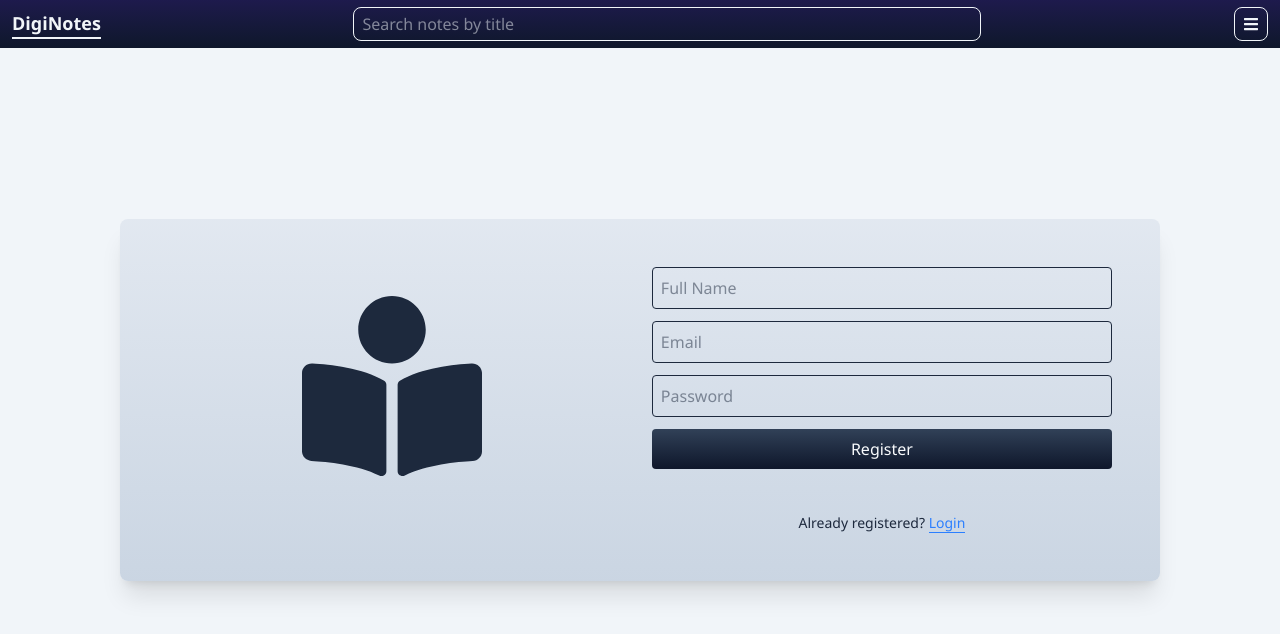
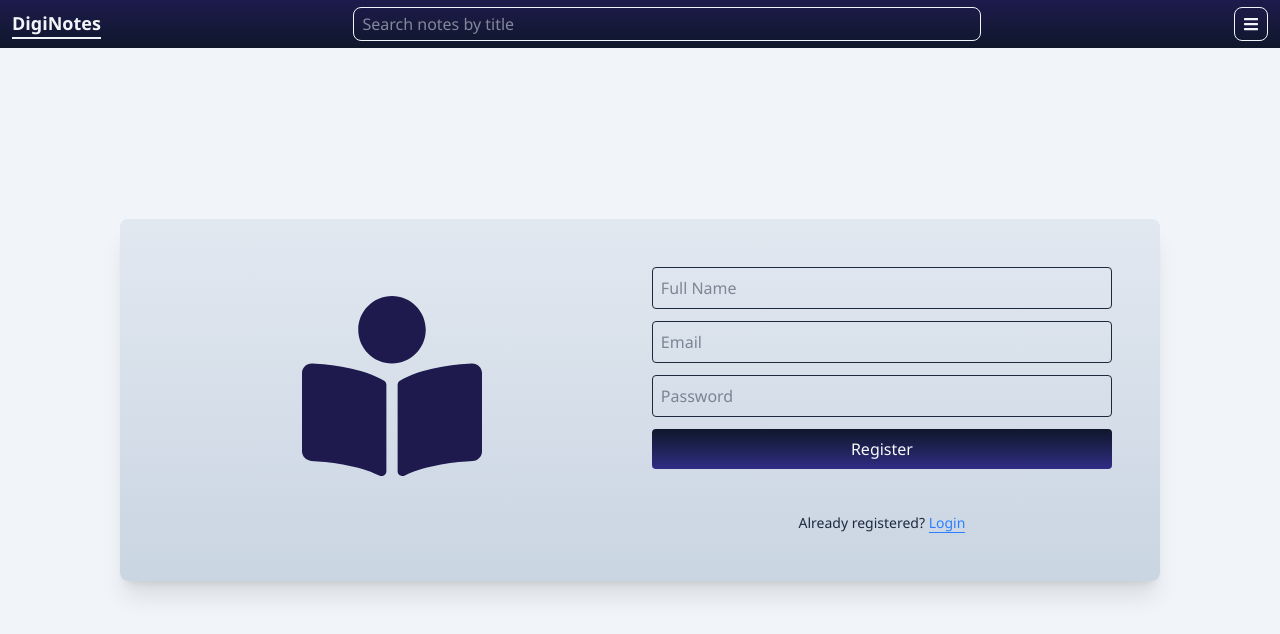
Before and after one commit to koushik2411/DigiNotes, a Next.js app: page /register in a window 1280 px wide. Shown: the top 634 px of the page. Built offline with nearby package versions, Linux system fonts and the light colour scheme.

Commit message:
UI pdates on login and resgister pages

```diff
--- a/src/app/login/page.jsx
+++ b/src/app/login/page.jsx
@@ -77,7 +77,7 @@ function Login() {
             <div className={` w-11/12 md:w-10/12 max-w-260 p-3 md:p-6 lg:p-9 flex flex-col lg:flex-row gap-3 rounded-lg bg-linear-to-b from-slate-200 to-slate-300 text-slate-800 lg:items-center lg:justify-center shadow-xl`}>
 
                 {/* Icon div */}
-                <div className=" w-full text-9xl lg:text-[180px] flex justify-center items-center text-slate-800">
+                <div className=" w-full text-9xl lg:text-[180px] flex justify-center items-center text-indigo-950">
                     <FaUserShield/>
                 </div>
 
@@ -109,7 +109,7 @@ function Login() {
 
                         <button
                           type="submit"
-                          className={` p-2 rounded bg-linear-to-b from-slate-700 to-slate-900 text-slate-50`}
+                          className={` p-2 rounded bg-linear-to-b from-slate-900 to-indigo-900 text-slate-50`}
                         >
                             Login
                         </button>
--- a/src/app/page.js
+++ b/src/app/page.js
@@ -114,7 +114,7 @@ function Home({ openEditModal }) {
     localStorage.setItem("theme", theme);
   },[theme]);
 
-  // Token for login
+  // Token
   useEffect(() => {
     const token = localStorage.getItem("token");
 
--- a/src/app/register/page.jsx
+++ b/src/app/register/page.jsx
@@ -67,7 +67,7 @@ function Register() {
             <div className={` w-11/12 md:w-10/12 max-w-260 p-3 md:p-6 lg:p-9 flex flex-col lg:flex-row gap-3 rounded-lg bg-linear-to-b from-slate-200 to-slate-300 text-slate-800 lg:items-center lg:justify-center shadow-xl`}>
 
                 {/* Icon div */}
-                <div className=" w-full mb-7 text-9xl lg:text-[180px] flex justify-center items-center text-slate-800">
+                <div className=" w-full mb-7 text-9xl lg:text-[180px] flex justify-center items-center text-indigo-950">
                     <FaBookReader/>
                 </div>
 
@@ -107,7 +107,7 @@ function Register() {
 
                         <button
                           type="submit"
-                          className={` p-2 rounded bg-linear-to-b from-slate-700 to-slate-900 text-slate-50`}
+                          className={` p-2 rounded bg-linear-to-b from-slate-900 to-indigo-900 text-slate-50`}
                         >
                             Register
                         </button>
--- a/src/components/layout/Sidebar.jsx
+++ b/src/components/layout/Sidebar.jsx
@@ -121,6 +121,7 @@ function Sidebar({ isOpen, setIsOpen, notesCount, theme, themeToggle, setIsEditP
                             </button>
 
                             <button
+                              onClick={() => alert("Currently unavailable")}
                               className={` w-full p-3 text-center rounded-lg ${theme === "light" ? "bg-linear-to-b from-slate-100 to-slate-200 text-slate-800" : "bg-linear-to-b from-slate-900 to-indigo-950/90 text-slate-100"}`}
                             >
                                 Reset Password
```
